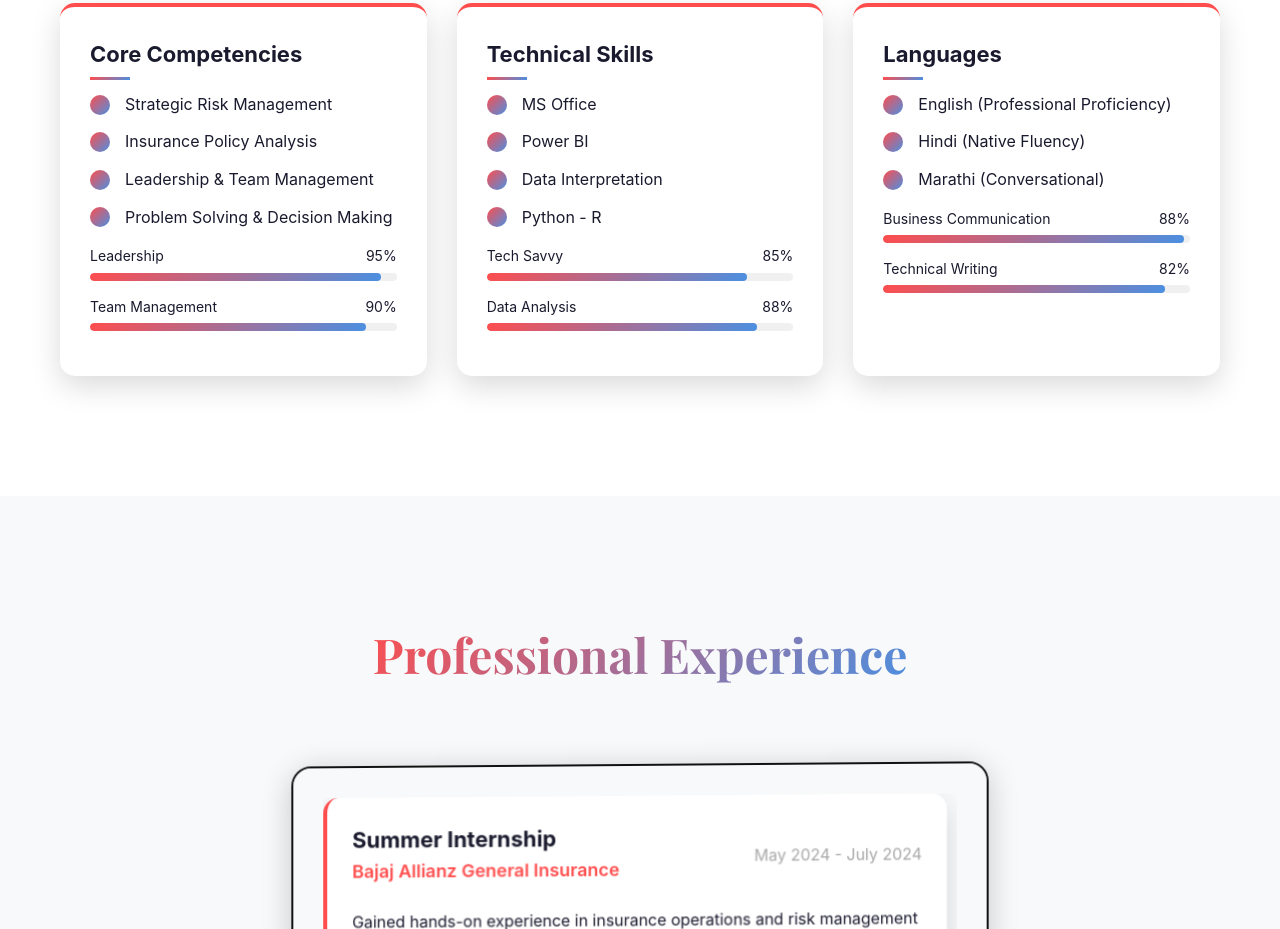
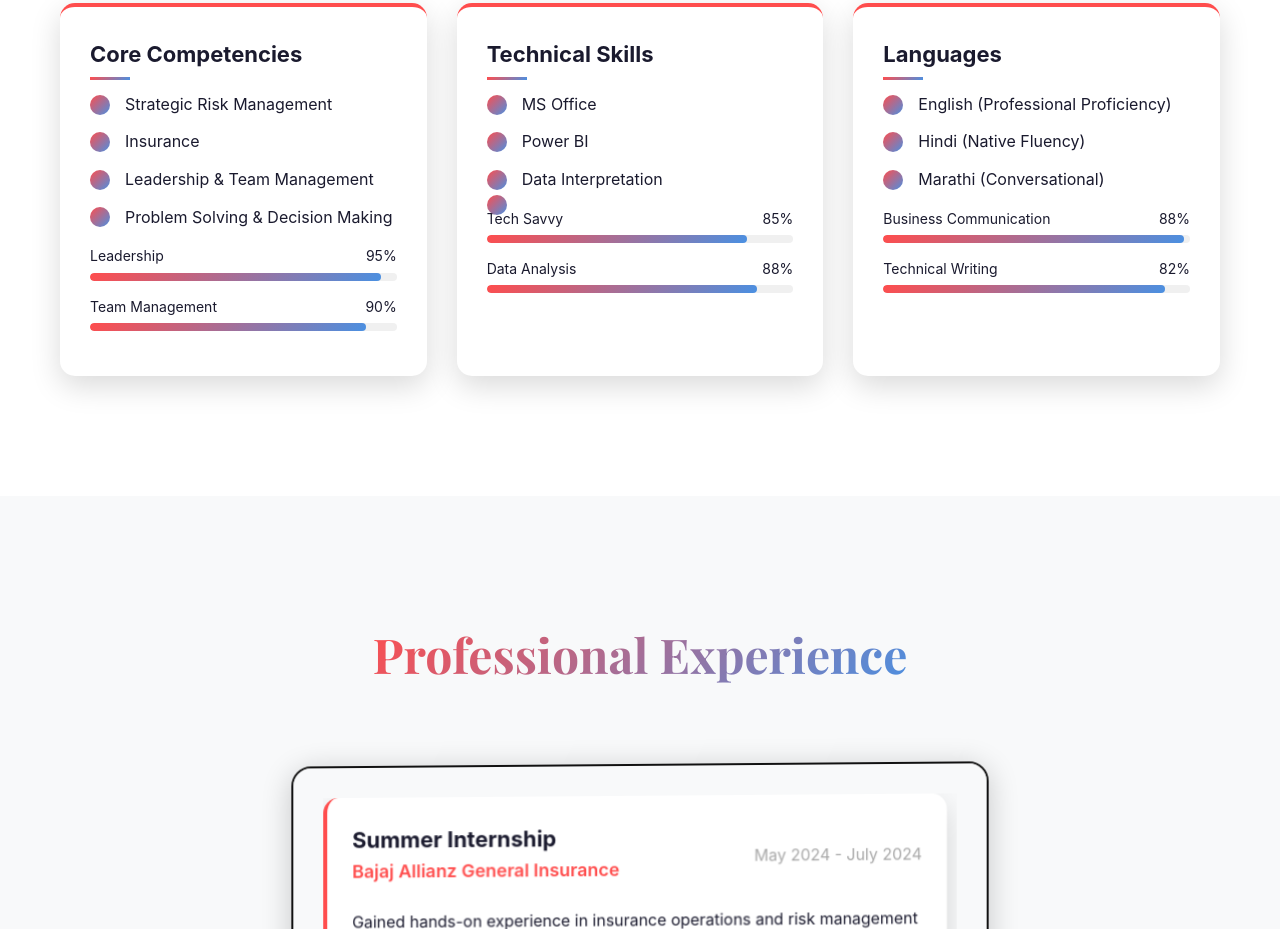
Before and after one commit to satvikjogadand/S, a plain HTML site: page index.html in a window 1280 px wide. Shown: the part 1880-2809 px from the top of the page. Drawn offline with nearby package versions, Linux system fonts and the light colour scheme; a web font is replaced by a local one.

Commit message:
Update index.html

```diff
--- a/index.html
+++ b/index.html
@@ -1144,7 +1144,7 @@
                     <h3>Core Competencies</h3>
                     <ul class="skills-list">
                         <li>Strategic Risk Management</li>
-                        <li>Insurance Policy Analysis</li>
+                        <li>Insurance </li>
                         <li>Leadership & Team Management</li>
                         <li>Problem Solving & Decision Making</li>
                     </ul>
@@ -1176,7 +1176,7 @@
                         <li>MS Office</li>
                         <li>Power BI</li>
                         <li>Data Interpretation</li>
-                        <li>Python - R </li>
+                        <li> </li>
                     </ul>
                     <div class="skills-progress">
                         <div class="skill-item">
```
